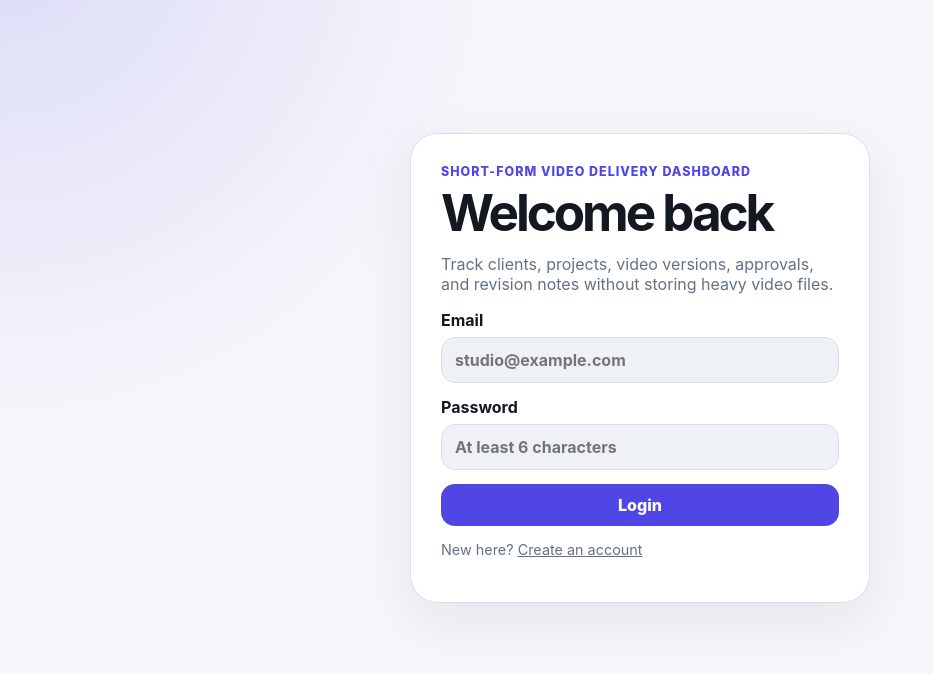
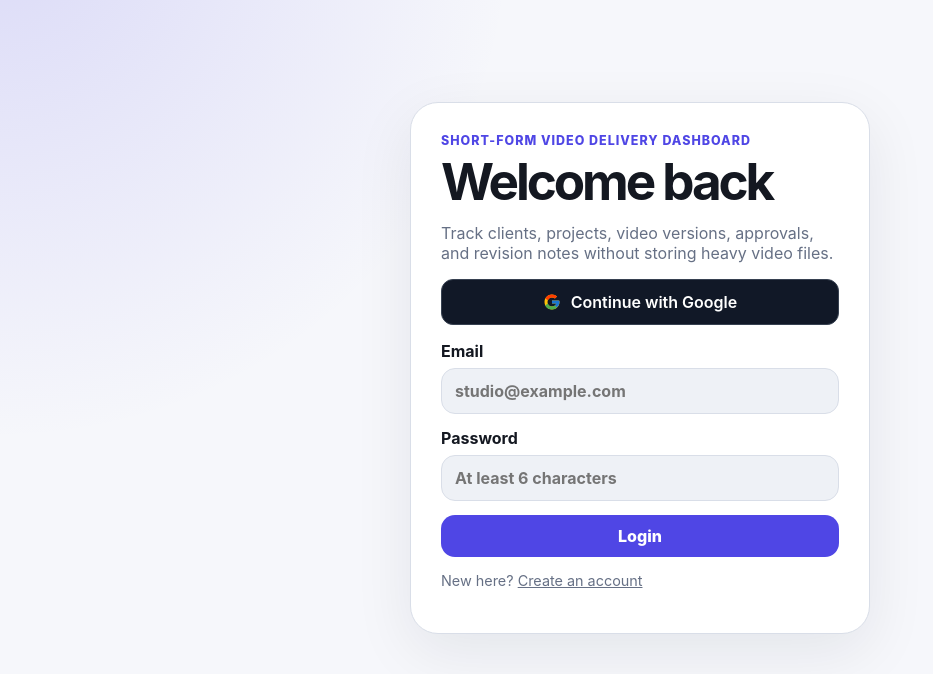
Before and after one commit to melody940504-ai/clientflow, a FastAPI app: page / in a window 1280 px wide. Shown: the part 73-747 px from the top of the page, without its empty margins (0-933 px from the left). Run offline with FastAPI, Linux system fonts and the light colour scheme; some libraries are stand-ins or nearby versions.

Commit message:
add google login ui

```diff
--- a/app/main.py
+++ b/app/main.py
@@ -386,6 +386,56 @@ def login(request: Request, email: str = Form(...), password: str = Form(...)):
     response.set_cookie("session", serializer.dumps(user["id"]), httponly=True, samesite="lax")
     return response
 
+@app.get("/login/google")
+async def login_google(request: Request):
+    redirect_uri = request.url_for("auth_google_callback")
+
+    return await oauth.google.authorize_redirect(
+        request,
+        redirect_uri
+    )
+
+
+@app.get("/auth/google/callback")
+async def auth_google_callback(request: Request):
+    token = await oauth.google.authorize_access_token(request)
+    user_info = token.get("userinfo")
+
+    if not user_info or not user_info.get("email"):
+        return RedirectResponse(url="/?error=google_login_failed", status_code=303)
+
+    email = user_info["email"].strip().lower()
+
+    with get_db() as db:
+        user = db.execute(
+            "SELECT * FROM users WHERE email = ?",
+            (email,)
+        ).fetchone()
+
+        if not user:
+            db.execute(
+                """
+                INSERT INTO users
+                (email, password_hash, role, created_at)
+                VALUES (?, '', 'owner', ?)
+                """,
+                (email, datetime.utcnow().isoformat())
+            )
+
+            user = db.execute(
+                "SELECT * FROM users WHERE email = ?",
+                (email,)
+            ).fetchone()
+
+    response = RedirectResponse(url="/dashboard", status_code=303)
+    response.set_cookie(
+        "session",
+        serializer.dumps(user["id"]),
+        httponly=True,
+        samesite="lax"
+    )
+
+    return response
 
 @app.get("/logout")
 def logout():
--- a/app/templates/login.html
+++ b/app/templates/login.html
@@ -19,6 +19,35 @@
             {% endif %}
         </div>
     {% endif %}
+    <a
+      href="/login/google"
+      style="
+        display:flex;
+        align-items:center;
+        justify-content:center;
+        gap:10px;
+        width:100%;
+        padding:12px;
+        margin-bottom:16px;
+        border:1px solid #374151;
+        border-radius:12px;
+        text-decoration:none;
+        color:white;
+        background:#111827;
+        font-weight:600;
+        transition:0.2s;
+      "
+    >
+      <svg width="18" height="18" viewBox="0 0 48 48">
+        <path fill="#FFC107" d="M43.6 20.5H42V20H24v8h11.3C33.7 32.7 29.3 36 24 36c-6.6 0-12-5.4-12-12S17.4 12 24 12c3 0 5.7 1.1 7.8 2.9l5.7-5.7C34 6.1 29.3 4 24 4 12.9 4 4 12.9 4 24s8.9 20 20 20 20-8.9 20-20c0-1.3-.1-2.4-.4-3.5z"/>
+        <path fill="#FF3D00" d="M6.3 14.7l6.6 4.8C14.7 15.1 18.9 12 24 12c3 0 5.7 1.1 7.8 2.9l5.7-5.7C34 6.1 29.3 4 24 4c-7.7 0-14.3 4.3-17.7 10.7z"/>
+        <path fill="#4CAF50" d="M24 44c5.2 0 9.8-2 13.2-5.2l-6.1-5.2C29 35.1 26.6 36 24 36c-5.3 0-9.8-3.3-11.5-8l-6.5 5C9.3 39.5 16.1 44 24 44z"/>
+        <path fill="#1976D2" d="M43.6 20.5H42V20H24v8h11.3c-.8 2.3-2.3 4.2-4.2 5.6l6.1 5.2C36.8 38.4 44 33 44 24c0-1.3-.1-2.4-.4-3.5z"/>
+      </svg>
+
+      Continue with Google
+    </a>
+
     <form class="stack" method="post" action="{% if mode == 'register' %}/register{% else %}/login{% endif %}" novalidate>
       <label>Email
         <input type="email" name="email" id="email" required placeholder="studio@example.com" autocomplete="email">
```
